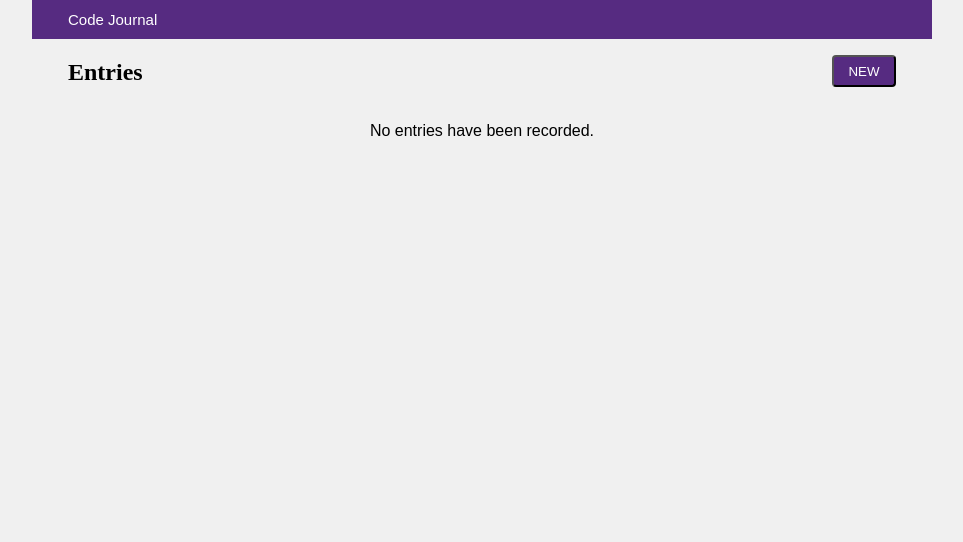
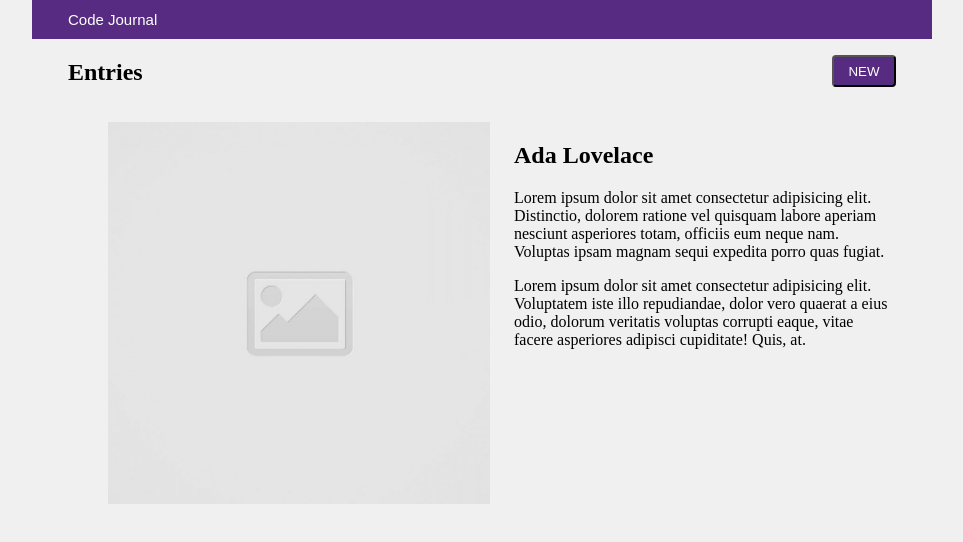
Before and after one commit to patriciamanalang/code-journal, a website: page index.html in a window 1280 px wide. Shown: the whole page, without its empty margins (158-1121 px from the left). Drawn offline with Linux system fonts and the light colour scheme.

Commit message:
Defined a function that takes a single journal entry object and returns a DOM tree that matches one of the example entries in the HTML.

```diff
--- a/css/styles.css
+++ b/css/styles.css
@@ -100,3 +100,16 @@ button {
 .space-between {
   justify-content: space-between;
 }
+
+.entry-image {
+  object-fit: contain;
+  width: 100%;
+}
+
+.entry-image-text {
+  width: 100%;
+}
+
+li {
+  list-style: none;
+}
--- a/index.html
+++ b/index.html
@@ -75,10 +75,27 @@
         </div>
         <div class="row">
           <div class="column-full">
-            <p class="text-align-p">No entries have been recorded.</p>
+            <p class="text-align-p hidden">No entries have been recorded.</p>
           </div>
         </div>
-        <ul></ul>
+        <ul>
+          <li>
+            <div class="row">
+              <div class="column-half">
+                <div>
+                  <img class="entry-image" src="images/placeholder-image-square.jpg">
+                </div>
+              </div>
+              <div class="column-half">
+                <div class="entry-image-text">
+                  <h2>Ada Lovelace</h2>
+                  <p>Lorem ipsum dolor sit amet consectetur adipisicing elit. Distinctio, dolorem ratione vel quisquam labore aperiam nesciunt asperiores totam, officiis eum neque nam. Voluptas ipsam magnam sequi expedita porro quas fugiat.</p>
+                  <p>Lorem ipsum dolor sit amet consectetur adipisicing elit. Voluptatem iste illo repudiandae, dolor vero quaerat a eius odio, dolorum veritatis voluptas corrupti eaque, vitae facere asperiores adipisci cupiditate! Quis, at.</p>
+                </div>
+              </div>
+            </div>
+          </li>
+        </ul>
       </div>
     </div>
   </main>
```
Also changed, not shown: js/main.js (+29 -0 lines).
